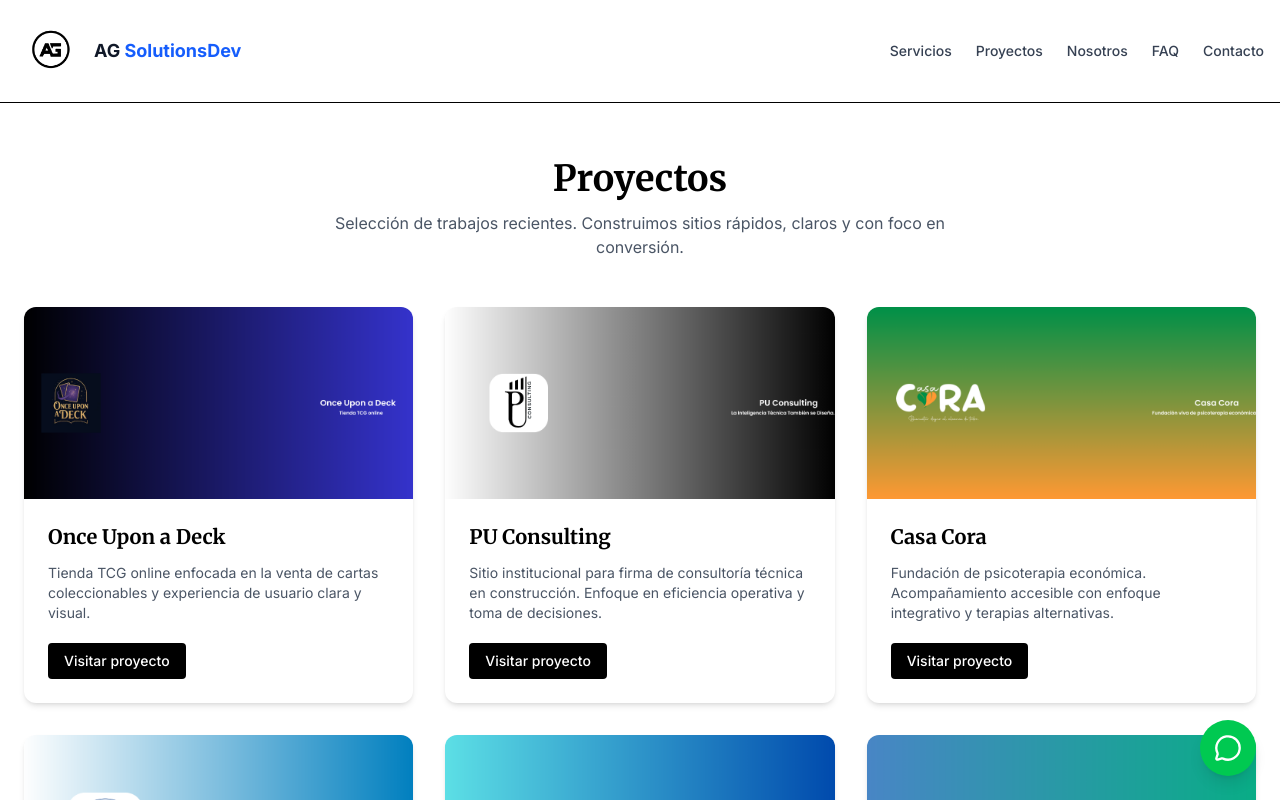
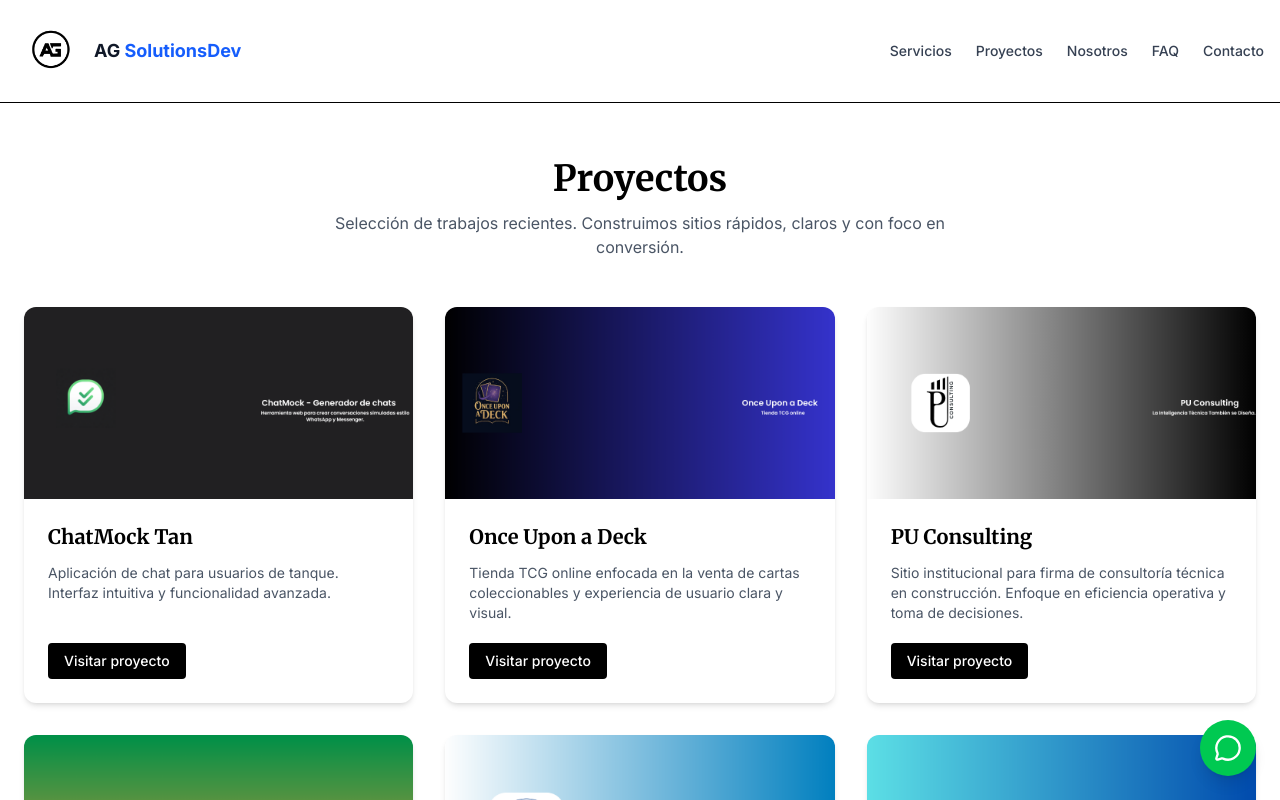
Before and after one commit to Abetar/ag-solutions, a Next.js app: page /proyectos in a window 1280 px wide. Shown: the top 800 px of the page. Built offline with nearby package versions, Linux system fonts and the light colour scheme.

Commit message:
Adding chatmock to my projects

```diff
--- a/app/components/ProyectosGrid.tsx
+++ b/app/components/ProyectosGrid.tsx
@@ -5,6 +5,13 @@ import Image from "next/image";
 import Link from "next/link";
 
 const proyectos = [
+    {
+    slug: "chatmock-tan",
+    img: "/proyectos/ChatMock-Tan.png",
+    title: "ChatMock Tan",
+    desc: "Aplicación de chat para usuarios de tanque. Interfaz intuitiva y funcionalidad avanzada.",
+    url: "https://chatmock-tan.vercel.app/",
+  },
   {
     slug: "once-upon-a-deck",
     img: "/proyectos/once_upon_a_deck.png",
```
Also changed, not shown: tsconfig.json (+19 -5 lines), public/proyectos/ChatMock-Tan.png (added).
